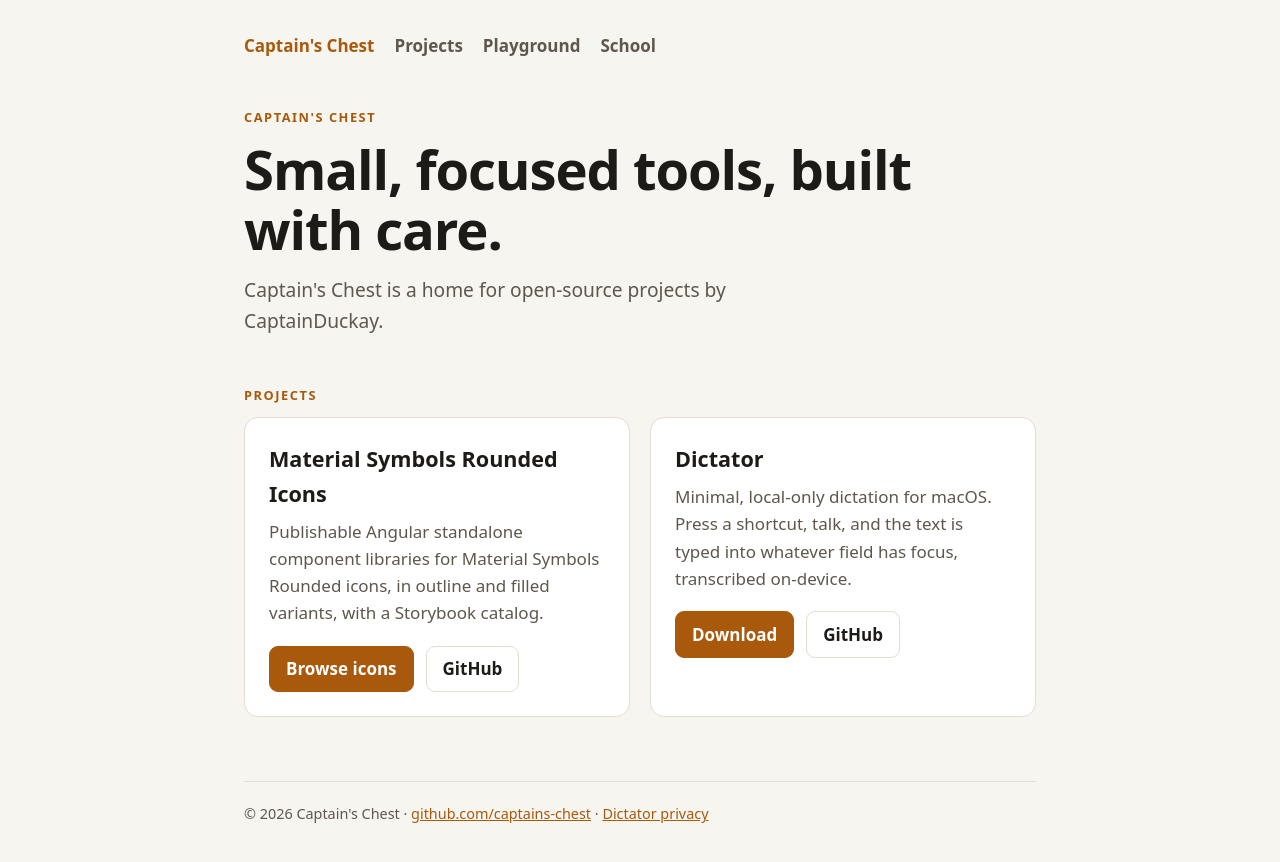
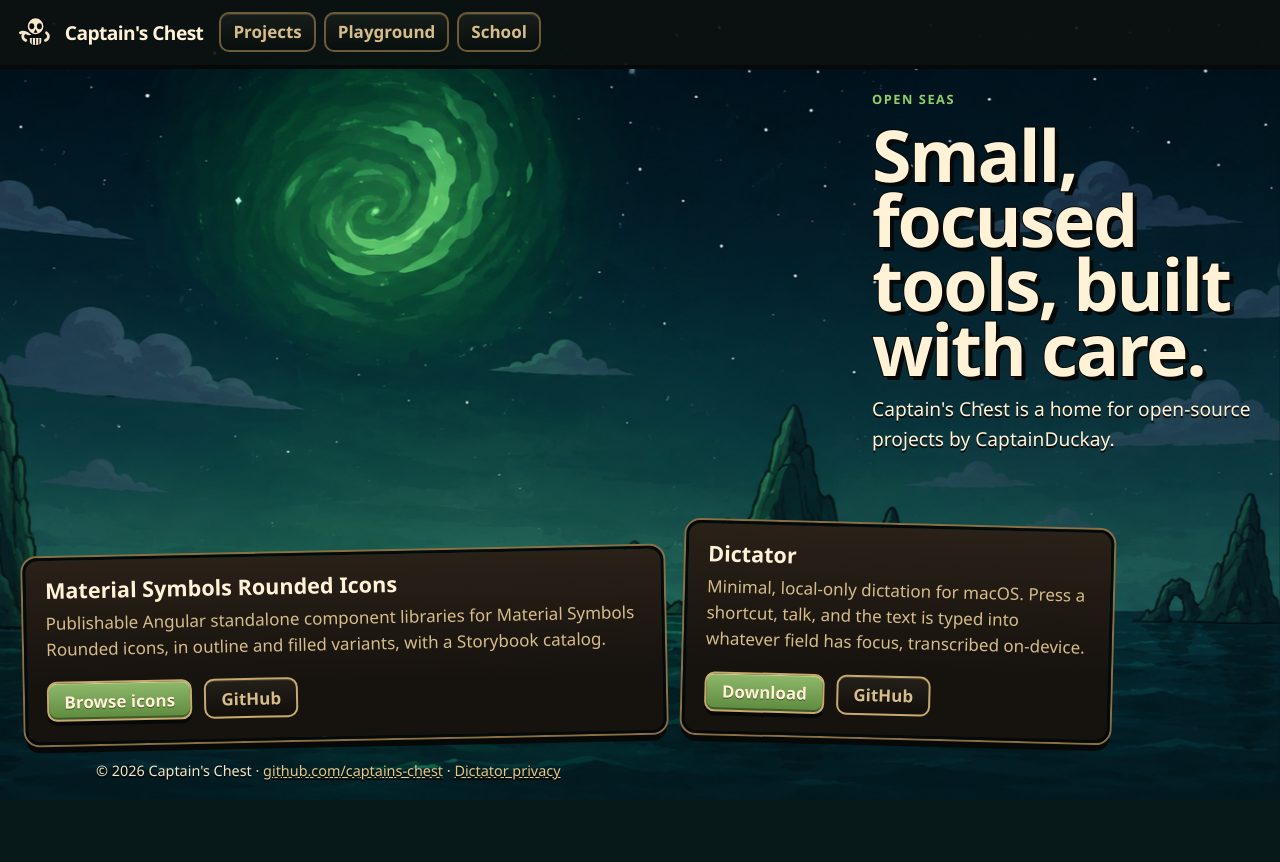
Before and after one commit to captains-chest/site, an Angular app: page / in a window 1280 px wide. Shown: the top 862 px of the page. After the commit the page ends 800 px from the top, so only its background shows below. Built offline with nearby package versions, Linux system fonts and the light colour scheme.

Commit message:
feat(site): Restyle the site as a night sea
The painting is the page background and is preloaded as the LCP image. The header is a hull bar, and cards use the wood plaque treatment.

```diff
--- a/src/app/app.html
+++ b/src/app/app.html
@@ -1,4 +1,8 @@
 <a class="skip" href="#main">Skip to content</a>
+<picture class="sea">
+  <source srcset="/blackwater-sea.avif" type="image/avif" />
+  <img src="/blackwater-sea.webp" alt="" width="1870" height="841" fetchpriority="high" decoding="sync" />
+</picture>
 <div class="shell">
   <header cc-site-header></header>
   <main id="main" tabindex="-1">
--- a/src/app/app.ts
+++ b/src/app/app.ts
@@ -1,7 +1,10 @@
-import { ChangeDetectionStrategy, Component } from '@angular/core';
+import { DOCUMENT } from '@angular/common';
+import { ChangeDetectionStrategy, Component, inject } from '@angular/core';
 import { RouterOutlet } from '@angular/router';
 import { SiteFooter } from './site-footer/site-footer';
 import { SiteHeader } from './site-header/site-header';
+
+const seaUrl = '/blackwater-sea.avif';
 
 @Component({
   selector: 'cc-root',
@@ -9,4 +12,19 @@
   templateUrl: './app.html',
   changeDetection: ChangeDetectionStrategy.OnPush,
 })
-export class App {}
+export class App {
+  readonly #document = inject(DOCUMENT);
+
+  constructor() {
+    // A head preload is what lets the browser start this image before the body, which is what makes it the LCP request.
+    const head = this.#document.head;
+    if (head.querySelector(`link[rel="preload"][href="${seaUrl}"]`)) return;
+    const link = this.#document.createElement('link');
+    link.setAttribute('rel', 'preload');
+    link.setAttribute('as', 'image');
+    link.setAttribute('href', seaUrl);
+    link.setAttribute('type', 'image/avif');
+    link.setAttribute('fetchpriority', 'high');
+    head.appendChild(link);
+  }
+}
--- /dev/null
+++ b/src/app/home/home.css
@@ -0,0 +1,76 @@
+:host {
+  display: flex;
+  flex: 1;
+  flex-direction: column;
+  justify-content: space-between;
+  gap: 1.5rem;
+  padding: 1.35rem 1.5rem 0.75rem;
+}
+
+.poster {
+  margin-left: auto;
+  max-width: 24rem;
+}
+
+:host .eyebrow {
+  color: #8fd06a;
+}
+
+:host h1 {
+  max-width: 11ch;
+  margin: 0.35rem 0 0 auto;
+  font-size: clamp(2.7rem, 5.6vw, 4.7rem);
+  line-height: 0.9;
+  text-shadow: 4px 4px 0 #070908;
+  -webkit-text-stroke: 2px #070908;
+  paint-order: stroke fill;
+}
+
+.poster .lead {
+  margin: 0.85rem 0 0 auto;
+  color: #fff2d6;
+  text-shadow: 0 2px 0 #070908;
+}
+
+section {
+  display: grid;
+  grid-template-columns: minmax(0, 1.2fr) minmax(16rem, 0.8fr);
+  gap: 1.2rem;
+  align-items: end;
+  width: min(68rem, 100%);
+  padding-bottom: 0.6rem;
+}
+
+section article:nth-child(odd) {
+  transform: rotate(-1.15deg);
+}
+
+section article:nth-child(even) {
+  transform: rotate(1.45deg);
+  margin-top: 1.7rem;
+}
+
+@media (max-width: 800px) {
+  :host {
+    min-height: 0;
+    padding-bottom: 1rem;
+  }
+
+  .poster,
+  :host h1,
+  .poster .lead {
+    margin-left: 0;
+    margin-right: 0;
+    max-width: none;
+  }
+
+  section {
+    grid-template-columns: 1fr;
+  }
+
+  section article:nth-child(odd),
+  section article:nth-child(even) {
+    transform: none;
+    margin-top: 0;
+  }
+}
--- a/src/app/home/home.html
+++ b/src/app/home/home.html
@@ -1,16 +1,13 @@
-<header>
-  <p class="eyebrow">Captain's Chest</p>
+<header class="poster">
+  <p class="eyebrow">Open seas</p>
   <h1>Small, focused tools, built with care.</h1>
   <p class="lead">Captain's Chest is a home for open-source projects by CaptainDuckay.</p>
 </header>
-<section id="projects" aria-labelledby="projects-heading">
-  <h2 id="projects-heading" class="eyebrow">Projects</h2>
+<section id="projects" aria-label="Projects">
   @defer (on viewport; hydrate on viewport) {
-    <ul class="grid">
-      @for (project of projects; track project.slug) {
-        <li><article cc-project-card [project]="project"></article></li>
-      }
-    </ul>
+    @for (project of _projects; track project.slug) {
+      <article cc-project-card [project]="project"></article>
+    }
   } @placeholder (minimum 300ms) {
     <div class="grid-placeholder" aria-hidden="true"></div>
   } @loading (after 150ms; minimum 300ms) {
--- a/src/app/home/home.ts
+++ b/src/app/home/home.ts
@@ -6,8 +6,9 @@
   selector: 'cc-home',
   imports: [ProjectCard],
   templateUrl: './home.html',
+  styleUrl: './home.css',
   changeDetection: ChangeDetectionStrategy.OnPush,
 })
 export class Home {
-  protected readonly projects = projects;
+  protected readonly _projects = projects;
 }
--- a/src/app/site-header/site-header.html
+++ b/src/app/site-header/site-header.html
@@ -1,2 +1,15 @@
-<a class="brand" routerLink="/" routerLinkActive [routerLinkActiveOptions]="_homeLinkActive" ariaCurrentWhenActive="page">Captain's Chest</a>
+<a class="brand" routerLink="/" routerLinkActive [routerLinkActiveOptions]="_homeLinkActive" ariaCurrentWhenActive="page">
+  <svg class="mark" viewBox="0 0 72 78" aria-hidden="true">
+    <path d="M8 40c6-4 12 2 16 2s10-6 16-2" fill="none" stroke="#f4e6c8" stroke-width="5" stroke-linecap="round" />
+    <path d="M56 40c6 4 4 12-2 14" fill="none" stroke="#f4e6c8" stroke-width="5" stroke-linecap="round" />
+    <path d="M16 40c-6 4-4 12 2 14" fill="none" stroke="#f4e6c8" stroke-width="5" stroke-linecap="round" />
+    <circle cx="36" cy="28" r="16" fill="#f4e6c8" stroke="#070908" stroke-width="3" />
+    <ellipse cx="29" cy="28" rx="4.5" ry="5.5" fill="#070908" />
+    <ellipse cx="43" cy="28" rx="4.5" ry="5.5" fill="#070908" />
+    <path d="M36 33l-3.5 7h7z" fill="#070908" />
+    <path d="M24 48h24v8c0 4-4 8-12 8s-12-4-12-8z" fill="#f4e6c8" stroke="#070908" stroke-width="3" />
+    <path d="M30 50v12M36 50v12M42 50v12" stroke="#070908" stroke-width="2" />
+  </svg>
+  Captain's Chest
+</a>
 <nav cc-site-nav></nav>
--- a/src/app/site-header/site-header.ts
+++ b/src/app/site-header/site-header.ts
@@ -14,7 +14,7 @@
   imports: [RouterLink, RouterLinkActive, SiteNav],
   templateUrl: './site-header.html',
   changeDetection: ChangeDetectionStrategy.OnPush,
-  host: { class: 'topnav' },
+  host: { class: 'hull' },
 })
 export class SiteHeader {
   protected readonly _homeLinkActive = homeLinkActive;
--- a/src/index.html
+++ b/src/index.html
@@ -7,9 +7,8 @@
 <title>Captain's Chest</title>
 <meta name="description" content="Captain's Chest: small, focused open-source tools by CaptainDuckay.">
 <link rel="canonical" href="https://captains-chest.com/">
-<meta name="theme-color" content="#f7f5f0" media="(prefers-color-scheme: light)">
-<meta name="theme-color" content="#121315" media="(prefers-color-scheme: dark)">
-<meta name="color-scheme" content="light dark">
+<meta name="theme-color" content="#071918">
+<meta name="color-scheme" content="dark">
 <link rel="icon" href="/favicon.ico" sizes="32x32">
 <link rel="icon" href="/favicon.svg" type="image/svg+xml">
 <link rel="apple-touch-icon" href="/apple-touch-icon.png">
--- a/src/styles.css
+++ b/src/styles.css
@@ -1,31 +1,41 @@
-:root{color-scheme:light dark;--bg:#f7f5f0;--fg:#1d1b18;--muted:#5d574d;--card:#fff;--line:#e3ddd2;--accent:#a8590b;--accent-fg:#fff}
-@media (prefers-color-scheme:dark){:root{--bg:#121315;--fg:#ecebe8;--muted:#a7a49d;--card:#1b1d20;--line:#2c2f33;--accent:#f0a24a;--accent-fg:#1a1205}}
+:root{color-scheme:dark;--bg:#071918;--fg:#f4e6c8;--muted:#d6bd8a;--card:#1a1612;--line:#8a7044;--accent:#b6e08a;--accent-fg:#fff2d6}
 *{box-sizing:border-box}html{-webkit-text-size-adjust:100%}
-body{margin:0;font:17px/1.6 system-ui,-apple-system,"Segoe UI",Roboto,sans-serif;background:var(--bg);color:var(--fg)}
-.shell{max-width:52rem;margin:0 auto;padding:4rem 1.25rem 3rem}main:focus{outline:none}
+body{margin:0;font:17px/1.55 "Arial Rounded MT Bold","Avenir Next","Segoe UI",system-ui,sans-serif;background:var(--bg);color:var(--fg)}
+.sea{position:fixed;inset:0;z-index:0;display:block;margin:0;pointer-events:none}
+.sea img{position:absolute;inset:0;width:100%;height:100%;object-fit:cover;object-position:38% center}
+.shell{position:relative;z-index:1;display:flex;flex-direction:column;min-height:100dvh;max-width:none;margin:0;padding:0}
+main:focus{outline:none}
+main{flex:0 0 auto;width:min(52rem,calc(100% - 2rem));margin:1rem auto;padding:1.4rem 1.35rem 1.8rem;background:rgb(7 16 14 / .82);border:3px solid #070908;border-radius:16px;box-shadow:0 0 0 2px #8a7044}
+.shell:has(cc-home) main{display:flex;flex:1;flex-direction:column;width:100%;max-width:none;margin:0;padding:0;background:none;border:0;border-radius:0;box-shadow:none}
 .skip{position:absolute;left:-999px}.skip:focus{left:1rem;top:1rem;background:var(--card);padding:.5rem 1rem}
-h1{font-size:clamp(2.2rem,6vw,3.4rem);line-height:1.1;margin:0 0 1rem;letter-spacing:-.02em}
+h1{font-size:clamp(2.2rem,6vw,3.4rem);line-height:1.05;margin:0 0 1rem;letter-spacing:-.03em;color:#fff2d6;text-shadow:3px 3px 0 #070908}
 h2{font-size:1.35rem;margin:0 0 .4rem}.lead{font-size:1.2rem;color:var(--muted);max-width:38rem;margin:0 0 3rem}
 .eyebrow{text-transform:uppercase;letter-spacing:.12em;font-size:.8rem;color:var(--accent);font-weight:600;margin:0 0 .75rem}
 .grid{display:grid;gap:1.25rem;grid-template-columns:repeat(auto-fit,minmax(18rem,1fr));list-style:none;padding:0;margin:0}
-.card{background:var(--card);border:1px solid var(--line);border-radius:14px;padding:1.5rem}
+.card{background:linear-gradient(180deg,#2a2118,#16120e 70%);border:3px solid #070908;border-radius:14px;padding:1.15rem 1.2rem 1.2rem;box-shadow:0 0 0 2px #8a7044,0 8px 0 #070908;color:#f4e6c8}
 .card p{color:var(--muted);margin:0 0 1.2rem}
 .links{display:flex;flex-wrap:wrap;gap:.75rem}
-a{color:var(--accent)}a:focus-visible{outline:3px solid var(--accent);outline-offset:3px;border-radius:6px}
-.btn{display:inline-block;padding:.55rem 1rem;border-radius:9px;text-decoration:none;font-weight:600;border:1px solid var(--line);color:var(--fg)}
-.btn.primary{background:var(--accent);color:var(--accent-fg);border-color:var(--accent)}
+a{color:#e7c98a}a:focus-visible{outline:2px solid #f7e7ad;outline-offset:3px;border-radius:6px}
+.btn{display:inline-flex;align-items:center;min-height:2.5rem;padding:.4rem .95rem;border:2px solid #c9aa6e;border-radius:10px;background:linear-gradient(180deg,rgb(255 242 198 / 6%),rgb(0 0 0 / 16%));color:#d6bd8a;font-weight:800;line-height:1;text-decoration:none;text-shadow:0 1px 0 rgb(0 0 0 / 45%);box-shadow:inset 0 1px 0 rgb(255 242 198 / 14%)}
+.btn.primary{background:linear-gradient(180deg,#8fb86a,#5d8a3e);color:#fff2d6;box-shadow:inset 0 1px 0 rgb(255 242 198 / 45%),inset 0 -2px 0 rgb(0 0 0 / 35%),0 4px 0 #070908}
+.btn:hover{filter:brightness(1.08)}.btn:active{filter:brightness(.92);box-shadow:inset 0 3px 6px rgb(0 0 0 / 40%)}
 .btn.big{font-size:1.1rem;padding:.85rem 1.5rem}
 ul.plain{padding-left:1.2rem;color:var(--muted)}
-footer{margin-top:4rem;color:var(--muted);font-size:.9rem;border-top:1px solid var(--line);padding-top:1.25rem}
-.topnav{display:flex;flex-wrap:wrap;align-items:center;gap:1.25rem;margin:-2rem 0 3rem}.topnav ul{display:flex;flex-wrap:wrap;gap:1.25rem;list-style:none;margin:0;padding:0}
-.topnav a{color:var(--muted);font-weight:600;text-decoration:none}.topnav a:hover,.topnav a[aria-current=page]{color:var(--accent)}
+footer{width:min(52rem,calc(100% - 2rem));margin:auto auto 1.1rem;padding:0;border:0;color:#f4e6c8;font-size:.9rem;text-shadow:0 2px 0 #070908}
+.shell:has(cc-home) footer{width:min(68rem,calc(100% - 3rem))}
+.hull{position:sticky;top:0;z-index:5;display:flex;flex-wrap:wrap;align-items:center;gap:.75rem 1rem;margin:0;padding:.7rem 1rem;background:rgb(12 18 16 / .9);border-bottom:4px solid #070908}
+.hull .brand{display:flex;align-items:center;gap:.6rem;color:#fff2d6;font-size:1.2rem;font-weight:800;letter-spacing:-.03em;line-height:1;text-decoration:none}
+.hull .mark{width:2.45rem;height:auto;flex:none}
+.hull nav ul{display:flex;flex-wrap:wrap;gap:.5rem;list-style:none;margin:0;padding:0}
+.hull nav a{display:inline-flex;align-items:center;min-height:2.35rem;padding:.3rem .75rem;border:2px solid #6d5a38;border-radius:10px;background:linear-gradient(180deg,rgb(255 242 198 / 5%),rgb(0 0 0 / 18%));color:#d6bd8a;font-weight:800;text-decoration:none;box-shadow:inset 0 1px 0 rgb(255 242 198 / 12%)}
+.hull nav a:hover,.hull nav a[aria-current=page],.hull .brand[aria-current=page]{border-color:#d6bd8a;color:#fff2d6}
 .sr-only{position:absolute;width:1px;height:1px;padding:0;margin:-1px;overflow:hidden;clip:rect(0 0 0 0);white-space:nowrap;border:0}
 .grid-placeholder{min-height:15rem}
 a:focus-visible,.btn:focus-visible{outline:3px solid var(--accent);outline-offset:3px}
 @media (prefers-reduced-motion:reduce){*,*::before,*::after{animation-duration:.01ms!important;animation-iteration-count:1!important;transition-duration:.01ms!important;scroll-behavior:auto!important}}
-.topnav .brand{color:var(--fg)}
+.hull .brand{color:#fff2d6}
 .grid>li{display:grid}
-.card h3{font-size:1.35rem;line-height:1.6;margin:0 0 .4rem}
+.card h3{font-size:1.35rem;line-height:1.15;margin:0 0 .4rem;color:#fff2d6}
 footer p{margin:0}footer small{font-size:inherit}
 .plain-list{list-style:none;padding:0;margin:0}
 .stack{display:grid;gap:1.25rem}.stack>li{display:grid}
@@ -33,7 +43,7 @@
 .card p:last-child{margin-bottom:0}.sources{font-size:.92rem}
 .lead+.links{margin-top:-1.5rem}
 code,pre{font:.9em ui-monospace,SFMono-Regular,Menlo,monospace}
-pre{background:var(--bg);border:1px solid var(--line);border-radius:9px;padding:.85rem 1rem;overflow-x:auto}
+pre{background:#0c1210;border:2px solid #3a2c1c;border-radius:9px;padding:.85rem 1rem;overflow-x:auto;color:#f4e6c8}
 details.doc{margin-top:1rem}details.doc summary{cursor:pointer;font-weight:600}
 .prose{color:var(--fg)}.prose h3{font-size:1.4rem}.prose h4{font-size:1.15rem;margin-top:1.5rem}
 .prose table{border-collapse:collapse;display:block;overflow-x:auto}.prose td,.prose th{border:1px solid var(--line);padding:.35rem .6rem}
```
Also changed, not shown: public/blackwater-sea.avif (added), public/blackwater-sea.webp (added).
